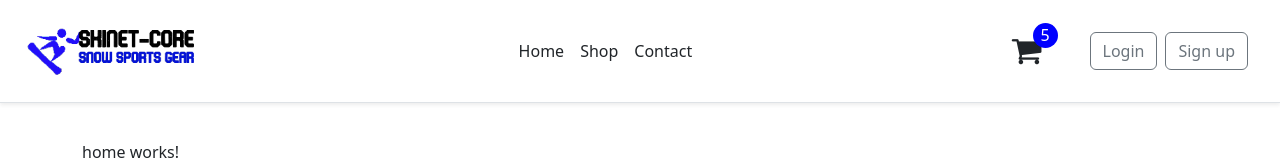
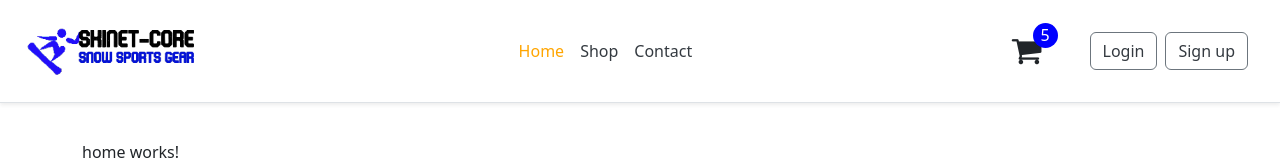
Before and after one commit to willrockies/camyer-ecommerce-client, an Angular app: page / in a window 1280 px wide. Shown: the top 160 px of the page. Built offline with nearby package versions, Linux system fonts and the light colour scheme.

Commit message:
110.Making the links active

```diff
--- a/src/app/core/nav-bar/nav-bar.component.html
+++ b/src/app/core/nav-bar/nav-bar.component.html
@@ -1,11 +1,24 @@
-<header  class="d-flex flex-row align-items-center justify-content-between p-3 px-4 mb-3 bg-white border-bottom fixed-top shadow-sm">
-  <img src="/assets/images/logo.png" alt="logo" style="max-height: 70px" />
+<header
+  class="d-flex flex-row align-items-center justify-content-between p-3 px-4 mb-3 bg-white border-bottom fixed-top shadow-sm"
+>
+  <img
+    src="/assets/images/logo.png"
+    alt="logo"
+    style="max-height: 70px"
+    class="logo"
+    routerLink="/"
+  />
   <!-- <nav class="d-inline-flex mt-2 mt-md-0 ms-md-auto"> -->
   <nav class="my-2">
-      <a class="p-2 text-dark text-decoration-none" routerLink="/">Home</a>
-      <a class="p-2 text-dark text-decoration-none" routerLink="/shop">Shop</a>
-      <a class="p-2 text-dark text-decoration-none" routerLink="/contact">Contact</a>
-
+    <a
+      class="p-2"
+      routerLink="/"
+      routerLinkActive="active"
+      [routerLinkActiveOptions]="{ exact: true }"
+      >Home</a
+    >
+    <a class="p-2" routerLink="/shop" routerLinkActive="active">Shop</a>
+    <a class="p-2" routerLink="/contact" routerLinkActive="active">Contact</a>
   </nav>
 
   <div class="d-flex align-items-center">
--- a/src/app/core/nav-bar/nav-bar.component.scss
+++ b/src/app/core/nav-bar/nav-bar.component.scss
@@ -10,3 +10,16 @@
   right: 32px;
 
 }
+
+a {
+  text-decoration: none;
+  color: #343a40;
+
+  &.active {
+    color: orange;
+  }
+}
+
+.logo {
+  cursor: pointer;
+}
```
Lines whose indentation alone changed are shown as unchanged.
